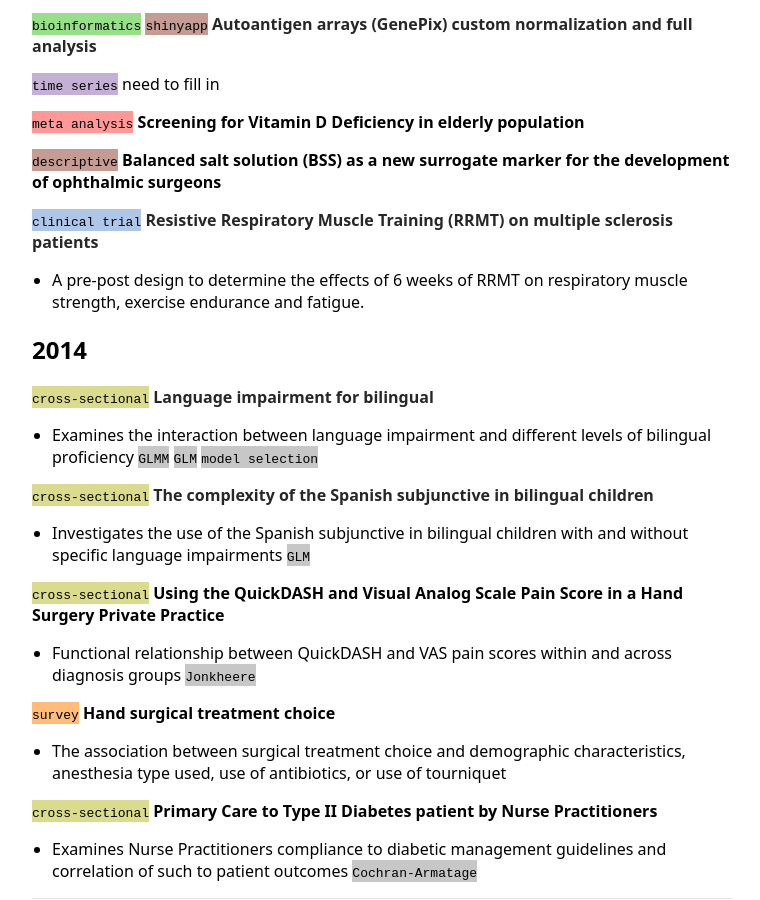
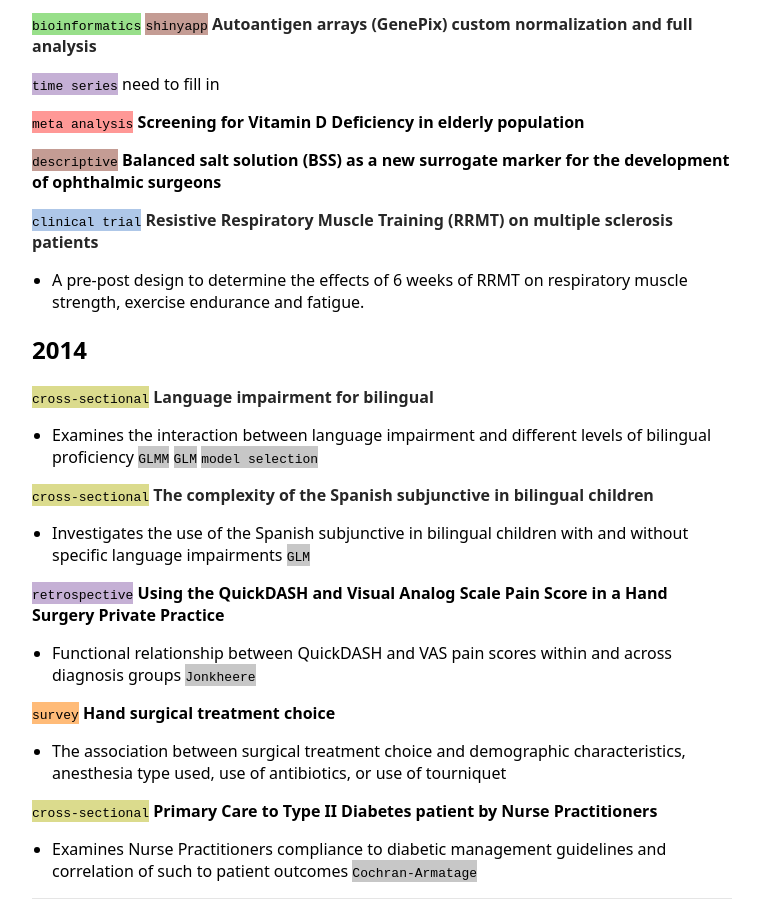
Before and after one commit to ziqiangc/ziqiangc.github.io, a Jekyll site: the page built from projects.md, in a window 1280 px wide and 900 px high, scrolled down 3538 px. Shown: the whole window, without its empty margins (258-1018 px from the left). Built offline with Jekyll 4.4.1, drawn with Linux system fonts in a browser that asks for light colours; our own code applies the rules of GitHub Pages for plain Markdown files.

Commit message:
Update projects.md

```diff
--- a/projects.md
+++ b/projects.md
@@ -120,7 +120,7 @@
 <span style="background-color: #dbdb8d">`cross-sectional`</span> [**The complexity of the Spanish subjunctive in bilingual children**](https://dx.doi.org/10.1080%2F10489223.2016.1192636)
 - Investigates the use of the Spanish subjunctive in bilingual children with and without specific language impairments <span style="background-color: #c7c7c7">`GLM`</span>
 
-<span style="background-color: #dbdb8d">`cross-sectional`</span> **Using the QuickDASH and Visual Analog Scale Pain Score in a Hand Surgery Private Practice**
+<span style="background-color: #c5b0d5">`retrospective`</span> **Using the QuickDASH and Visual Analog Scale Pain Score in a Hand Surgery Private Practice**
 - Functional relationship between QuickDASH and VAS pain scores within and across diagnosis groups <span style="background-color: #c7c7c7">`Jonkheere`</span>
 
 <span style="background-color: #ffbb78">`survey`</span> **Hand surgical treatment choice**
```
